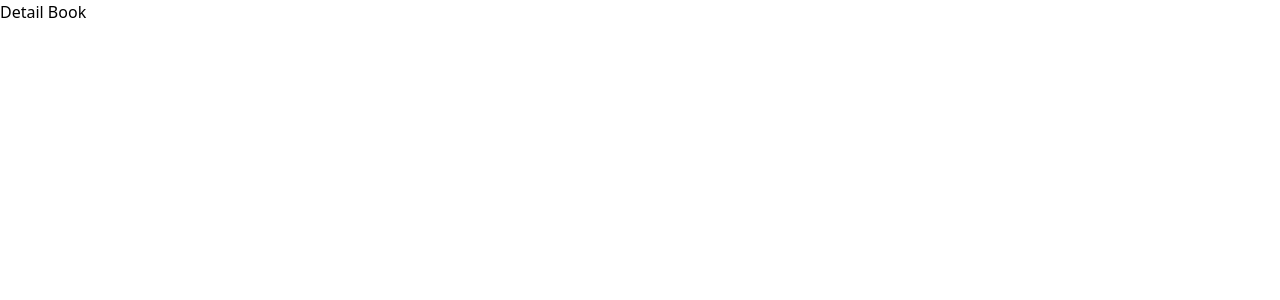
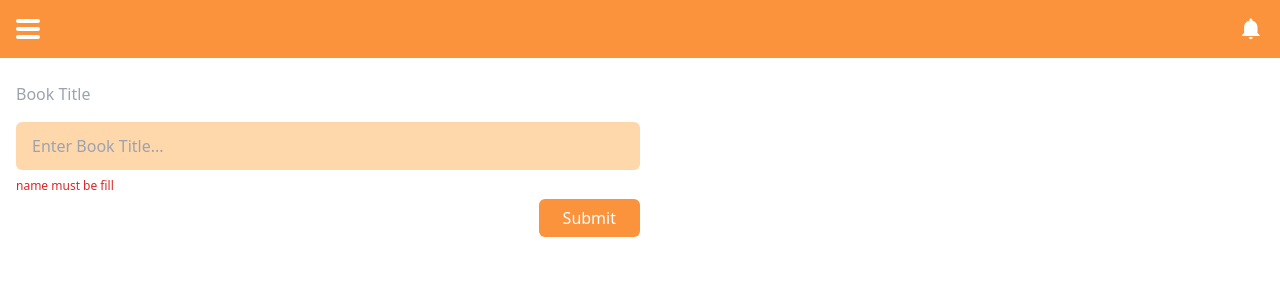
Before and after one commit to saddam-satria/simple-nodejs-react, a React app in the folder client/: page /book/new in a window 1280 px wide. Shown: the top 300 px of the page. Built offline with nearby package versions, Linux system fonts and the light colour scheme.

Commit message:
update add new book form

```diff
--- /dev/null
+++ b/client/src/pages/book/add.js
@@ -0,0 +1,65 @@
+import React, { useState } from 'react';
+import ContainerComponent from '../../components/container';
+import NavbarComponent from '../../components/navbar';
+import SidebarComponent from '../../components/sidebar';
+
+const FormAddBook = () => {
+  const [sidebarActivated, setSidebarActivated] = useState(false);
+  const [payload, setPayload] = useState({});
+  const [validate, setValidate] = useState({});
+
+  const onChangePayload = (e) => {
+    setPayload({ ...payload, [e.target.name]: e.target.value });
+  };
+
+  console.log(payload);
+  return (
+    <>
+      <SidebarComponent active={sidebarActivated} />
+      <NavbarComponent
+        active={sidebarActivated}
+        setActive={setSidebarActivated}
+      />
+      <ContainerComponent>
+        <div className={`ml-0 ${sidebarActivated && 'md:ml-52'} my-6 `}>
+          <div className="grid grid-cols-1 md:grid-cols-2">
+            <form>
+              <div className="flex flex-col gap-y-8">
+                <div className="flex flex-col gap-y-2">
+                  <label
+                    htmlFor="title"
+                    className="text-gray-400 font-medium text-md capitalize mb-2"
+                  >
+                    book title
+                  </label>
+                  <input
+                    type="text"
+                    name="title"
+                    id="title"
+                    placeholder="Enter Book Title..."
+                    className="px-4 py-3 bg-orange-200 font-medium text-gray-500 hover:border-none focus:outline-none rounded-md"
+                    onChange={onChangePayload}
+                  />
+                  <span className="text-xs text-red-600 font-medium">
+                    name must be fill
+                  </span>
+                </div>
+              </div>
+              <div className="my-3">
+                <div className="flex">
+                  <div className="ml-auto">
+                    <span className="capitalize px-6 py-2 text-md bg-orange-400 text-white font-medium rounded-md cursor-pointer hover:text-gray-100">
+                      submit
+                    </span>
+                  </div>
+                </div>
+              </div>
+            </form>
+          </div>
+        </div>
+      </ContainerComponent>
+    </>
+  );
+};
+
+export default FormAddBook;
--- a/client/src/pages/homepage.js
+++ b/client/src/pages/homepage.js
@@ -21,7 +21,7 @@ function Homepage() {
       />
       <ContainerComponent>
         <div className={`ml-0 ${sidebarActivated && 'md:ml-52'} my-6 `}>
-          <Link to={'/'}>
+          <Link to={'/book/new'}>
             <span className="capitalize py-2 px-10 bg-orange-400 text-white rounded-md">
               new book
             </span>
--- a/client/src/routing/routes.js
+++ b/client/src/routing/routes.js
@@ -1,5 +1,6 @@
 import React from 'react';
 import { BrowserRouter as Router, Routes, Route } from 'react-router-dom';
+import FormAddBook from '../pages/book/add';
 import PageError from '../pages/error';
 import Homepage from '../pages/homepage';
 
@@ -8,6 +9,7 @@ export function Routing() {
     <Router>
       <Routes>
         <Route path="/" element={<Homepage />} />
+        <Route path="/book/new" element={<FormAddBook />} />
         <Route path="/book/:id" element={<span>Detail Book</span>} />
 
         <Route path="*" element={<PageError />} />
```
Also changed, not shown: client/.eslintrc.js.
